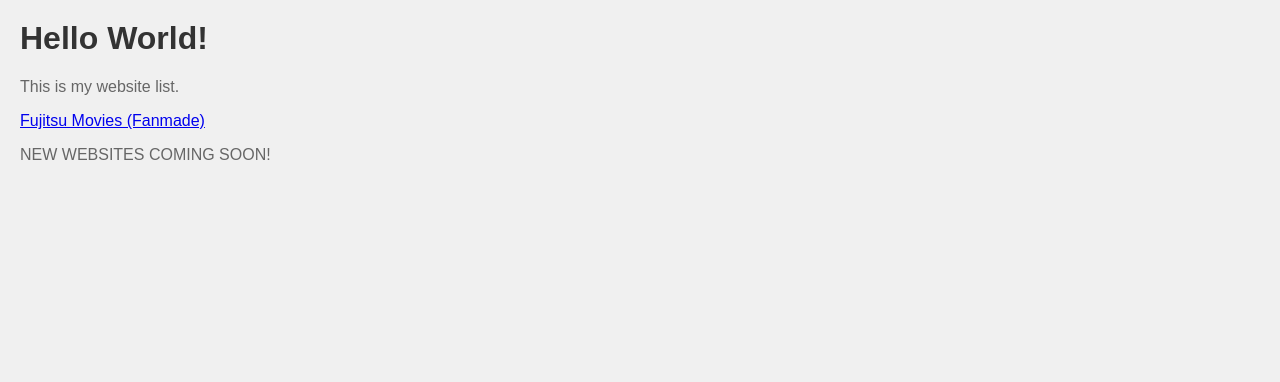
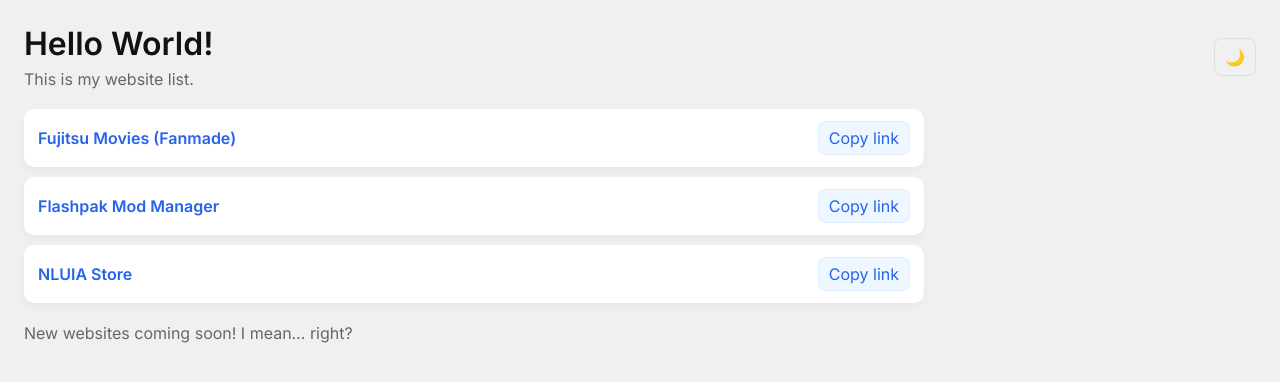
Before and after one commit to Crepank/nataliakeniganti.github.io, a plain HTML site: page index.html in a window 1280 px wide. Drawn offline with Linux system fonts and the light colour scheme.

Commit message:
Added some unused stuff!

```diff
--- a/index.html
+++ b/index.html
@@ -1,31 +1,61 @@
-<html>
+<!DOCTYPE html>
+<html lang="en">
   <head>
-     <title>My Website List</title>
-     <style>
-       body {
-         font-family: Arial, sans-serif;
-         background-color: #f0f0f0;
-         margin: 0;
-         padding: 20px;
-       }
-       h1 {
-         color: #333;
-       }
-       p {
-         color: #666;
-       }
-       ul {
-         list-style-type: none;
-         padding: 0;
-       }
-      </style>
+    <meta charset="utf-8" />
+    <meta name="viewport" content="width=device-width, initial-scale=1" />
+    <title>My Website List — Natalia Kenig</title>
+    <link rel="icon" href="https://avatars.githubusercontent.com/u/141835174" />
+    <meta name="description" content="My website list." />
+    <link rel="stylesheet" href="styles.css" />
+    <link rel="stylesheet" href="https://fonts.googleapis.com/css2?family=Inter:wght@400;600&display=swap" />
   </head>
   <body>
+    <header>
+      <div>
         <h1>Hello World!</h1>
-     <p>This is my website list.</p>
-     <ul>
-       <a href="https://nataliakeniganti.github.io/fujitsu-movies/">Fujitsu Movies (Fanmade)</a>
+        <p class="subtitle">This is my website list.</p>
+      </div>
+      <div class="actions">
+        <button id="theme-toggle" title="Toggle dark mode">🌙</button>
+      </div>
+    </header>
+
+    <main>
+      <ul class="site-list">
+        <li>
+          <a href="https://nataliakeniganti.github.io/fujitsu-movies/" target="_blank" rel="noopener noreferrer">Fujitsu Movies (Fanmade)</a>
+          <button class="copy-btn" data-url="https://nataliakeniganti.github.io/fujitsu-movies/">Copy link</button>
+        </li>
+        <li>
+          <a href="https://nataliakeniganti.github.io/flashpak/" target="_blank" rel="noopener noreferrer">Flashpak Mod Manager</a>
+          <button class="copy-btn" data-url="https://nataliakeniganti.github.io/flashpak/">Copy link</button>
+        </li>
+        <li>
+          <a href="https://nataliakeniganti.github.io/NLUIA-Store/" target="_blank" rel="noopener noreferrer">NLUIA Store</a>
+          <button class="copy-btn" data-url="https://nataliakeniganti.github.io/NLUIA-Store/">Copy link</button>
+        </li>
       </ul>
-     <p>NEW WEBSITES COMING SOON!</p>
+      <p class="note">New websites coming soon! I mean… right?</p>
+    </main>
+
+    <div class="toast" id="toast">Link copied!</div>
+
+    <script>
+      const toggle = document.getElementById('theme-toggle');
+      toggle.addEventListener('click', () => {
+        document.body.classList.toggle('dark');
+        toggle.textContent = document.body.classList.contains('dark') ? '☀️' : '🌙';
+      });
+
+      const toast = document.getElementById('toast');
+      document.querySelectorAll('.copy-btn').forEach(btn => {
+        btn.addEventListener('click', () => {
+          navigator.clipboard.writeText(btn.dataset.url).then(() => {
+            toast.classList.add('show');
+            setTimeout(() => toast.classList.remove('show'), 1800);
+          });
+        });
+      });
+    </script>
   </body>
 </html>
--- /dev/null
+++ b/styles.css
@@ -0,0 +1,65 @@
+/* styles.css — main site styles */
+:root{
+  --bg:#f0f0f0;
+  --card:#ffffff;
+  --text:#222;
+  --muted:#666;
+  --accent:#2563eb;
+}
+*{box-sizing:border-box}
+html,body{height:100%}
+body{
+  margin:0;
+  font-family:Inter, system-ui, -apple-system, 'Segoe UI', Roboto, 'Helvetica Neue', Arial;
+  background:var(--bg);
+  color:var(--text);
+  padding:24px;
+  -webkit-font-smoothing:antialiased;
+}
+header{
+  display:flex;
+  align-items:center;
+  justify-content:space-between;
+  gap:1rem;
+  margin-bottom:18px;
+}
+header h1{margin:0;color:#111}
+.subtitle{margin:6px 0 0;color:var(--muted)}
+.actions{display:flex;gap:8px;align-items:center}
+button{font:inherit}
+#theme-toggle{
+  background:transparent;
+  border:1px solid rgba(0,0,0,0.08);
+  padding:8px 10px;
+  border-radius:8px;
+  cursor:pointer;
+}
+main{max-width:900px}
+.site-list{list-style:none;padding:0;margin:20px 0;display:flex;flex-direction:column;gap:10px}
+.site-list li{
+  background:var(--card);
+  padding:12px 14px;
+  border-radius:10px;
+  box-shadow:0 4px 10px rgba(16,24,40,0.04);
+  display:flex;align-items:center;justify-content:space-between;gap:12px;
+}
+.site-list a{color:var(--accent);text-decoration:none;font-weight:600}
+.copy-btn{
+  background:#eef6ff;border:1px solid rgba(37,99,235,0.08);color:var(--accent);
+  padding:6px 10px;border-radius:8px;cursor:pointer
+}
+.note{color:var(--muted);margin-top:18px}
+/* toast */
+.toast{position:fixed;right:20px;bottom:20px;background:#111;color:#fff;padding:10px 14px;border-radius:8px;opacity:0;transform:translateY(8px);transition:opacity .18s,transform .18s}
+.toast.show{opacity:1;transform:translateY(0)}
+/* dark theme */
+body.dark{background:#0b1220;color:#e6eef8}
+body.dark .site-list li{background:#071124;box-shadow:0 6px 18px rgba(2,6,23,0.6)}
+body.dark .subtitle, body.dark .note{color:#9fb0d6}
+body.dark .h1, body.dark .h2, body.dark .h3{color:#e6eef8}
+body.dark .copy-btn{background:#172554;border-color:rgba(37,99,235,0.16)
+body.dark #theme-toggle{background:#172554;border-color:rgba(37,99,235,0.16)}
+@media (max-width:540px){
+  body{padding:16px}
+  .site-list li{flex-direction:column;align-items:flex-start}
+}
```
Also changed, not shown: flashpak/index.html (added, +9 -0 lines). Lines whose indentation alone changed are shown as unchanged.
